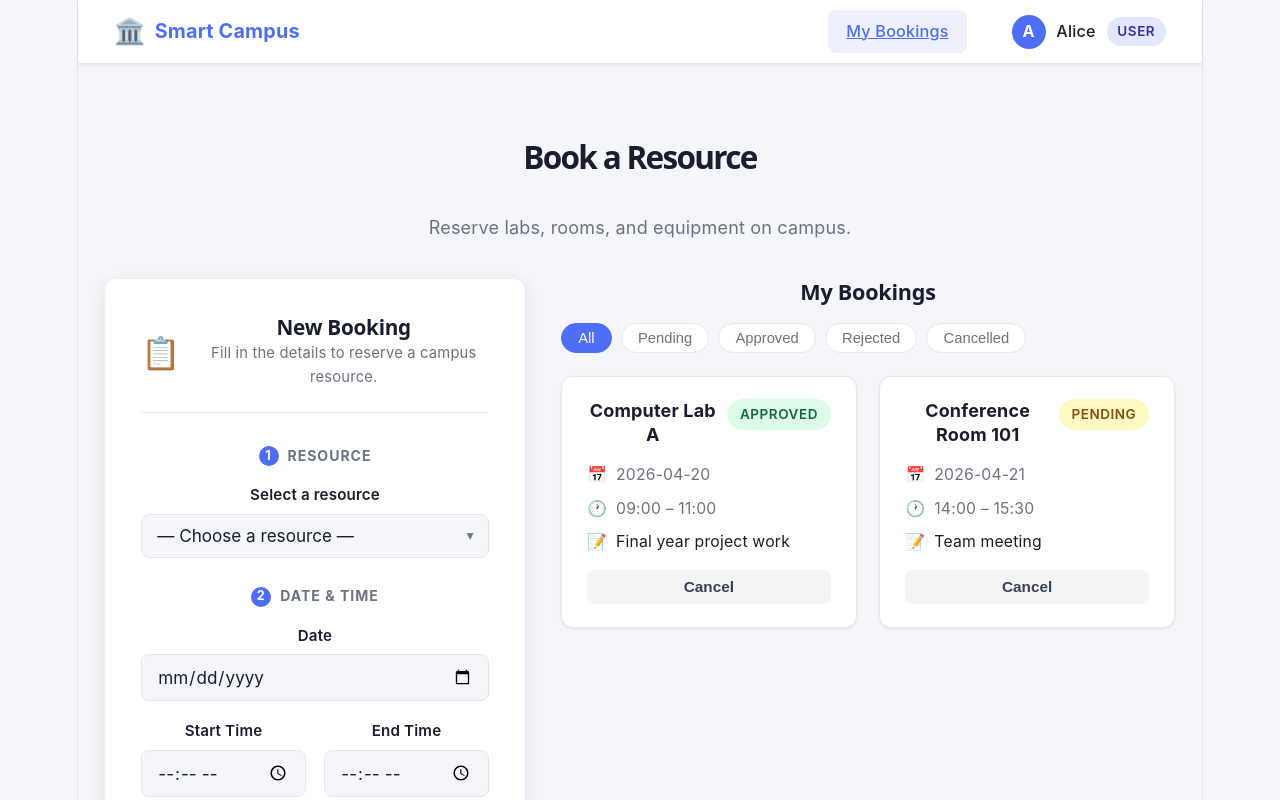
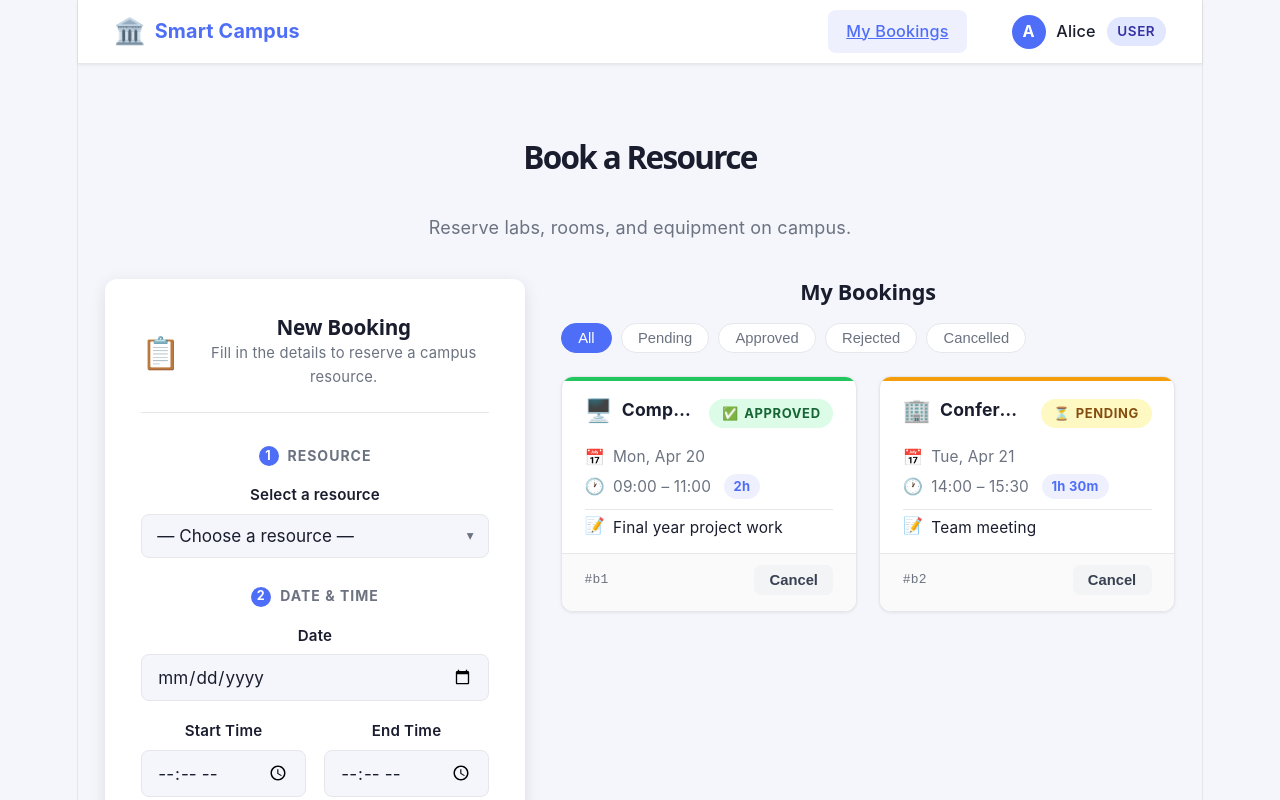
Before and after one commit to shashithh/PAF-Project, a React (Vite) app: page / in a window 1280 px wide. Shown: the top 800 px of the page. Built offline with nearby package versions, Linux system fonts and the light colour scheme.

Commit message:
Create BookingCard component layout

```diff
--- a/src/components/BookingCard.jsx
+++ b/src/components/BookingCard.jsx
@@ -1,60 +1,168 @@
-import React from 'react'
+import React, { useState } from 'react'
 import '../styles/card.css'
 
+/* ── Status config ─────────────────────────────────────────── */
 const STATUS_CONFIG = {
-  APPROVED:  { label: 'Approved',  className: 'status-approved'  },
-  PENDING:   { label: 'Pending',   className: 'status-pending'   },
-  REJECTED:  { label: 'Rejected',  className: 'status-rejected'  },
-  CANCELLED: { label: 'Cancelled', className: 'status-cancelled' },
+  APPROVED:  { label: 'Approved',  className: 'status-approved',  icon: '✅', accent: 'accent-approved'  },
+  PENDING:   { label: 'Pending',   className: 'status-pending',   icon: '⏳', accent: 'accent-pending'   },
+  REJECTED:  { label: 'Rejected',  className: 'status-rejected',  icon: '❌', accent: 'accent-rejected'  },
+  CANCELLED: { label: 'Cancelled', className: 'status-cancelled', icon: '🚫', accent: 'accent-cancelled' },
 }
 
+/* ── Resource icon map ─────────────────────────────────────── */
+const RESOURCE_ICONS = {
+  'Computer Lab A':      '🖥️',
+  'Computer Lab B':      '🖥️',
+  'Conference Room 101': '🏢',
+  'Physics Lab':         '🔬',
+  'Projector Kit #3':    '📽️',
+}
+
+/* ── Helpers ───────────────────────────────────────────────── */
+function formatDate(dateStr) {
+  if (!dateStr) return ''
+  return new Date(dateStr + 'T00:00:00').toLocaleDateString('en-US', {
+    weekday: 'short', month: 'short', day: 'numeric',
+  })
+}
+
+function calcDuration(start, end) {
+  if (!start || !end) return null
+  const [sh, sm] = start.split(':').map(Number)
+  const [eh, em] = end.split(':').map(Number)
+  const mins = (eh * 60 + em) - (sh * 60 + sm)
+  if (mins <= 0) return null
+  const h = Math.floor(mins / 60)
+  const m = mins % 60
+  if (h > 0 && m > 0) return `${h}h ${m}m`
+  if (h > 0) return `${h}h`
+  return `${m}m`
+}
+
+/* ── Component ─────────────────────────────────────────────── */
 function BookingCard({ booking, onCancel, onApprove, onReject, showAdminControls }) {
-  const { label, className } = STATUS_CONFIG[booking.status] || {}
+  const [confirmCancel, setConfirmCancel] = useState(false)
+
+  const config    = STATUS_CONFIG[booking.status] || {}
   const canCancel = booking.status === 'PENDING' || booking.status === 'APPROVED'
+  const duration  = calcDuration(booking.startTime, booking.endTime)
+  const resIcon   = RESOURCE_ICONS[booking.resourceName] ?? '📦'
+
+  const handleCancelClick = () => {
+    if (confirmCancel) {
+      onCancel(booking.id)
+    } else {
+      setConfirmCancel(true)
+    }
+  }
 
   return (
-    <div className="booking-card">
+    <article className={`booking-card ${config.accent ?? ''}`}>
+
+      {/* ── Accent bar (top border colour by status) ── */}
+      <div className="card-accent-bar" aria-hidden="true" />
+
+      {/* ── Header: resource name + status badge ── */}
       <div className="card-header">
+        <div className="card-resource-row">
+          <span className="card-resource-icon" aria-hidden="true">{resIcon}</span>
           <h3 className="card-resource">{booking.resourceName}</h3>
-        <span className={`status-badge ${className}`}>{label}</span>
+        </div>
+        <span className={`status-badge ${config.className}`} aria-label={`Status: ${config.label}`}>
+          <span aria-hidden="true">{config.icon}</span> {config.label}
+        </span>
       </div>
 
+      {/* ── Body: date, time, duration, purpose ── */}
       <div className="card-body">
+        <div className="card-meta">
+          {/* Date */}
           <div className="card-detail">
-          <span className="detail-icon">📅</span>
-          <span>{booking.date}</span>
+            <span className="detail-icon" aria-hidden="true">📅</span>
+            <span className="detail-text">{formatDate(booking.date)}</span>
           </div>
+
+          {/* Time + duration pill */}
           <div className="card-detail">
-          <span className="detail-icon">🕐</span>
-          <span>{booking.startTime} – {booking.endTime}</span>
-        </div>
-        <div className="card-detail">
-          <span className="detail-icon">📝</span>
-          <span className="card-purpose">{booking.purpose}</span>
+            <span className="detail-icon" aria-hidden="true">🕐</span>
+            <span className="detail-text">
+              {booking.startTime} – {booking.endTime}
+            </span>
+            {duration && (
+              <span className="duration-pill" aria-label={`Duration: ${duration}`}>
+                {duration}
+              </span>
+            )}
           </div>
         </div>
 
+        {/* Purpose */}
+        <div className="card-purpose-row">
+          <span className="detail-icon" aria-hidden="true">📝</span>
+          <p className="card-purpose">{booking.purpose}</p>
+        </div>
+      </div>
+
+      {/* ── Footer: booking ID + actions ── */}
+      <div className="card-footer">
+        <span className="card-id" aria-label={`Booking ID: ${booking.id}`}>
+          #{booking.id}
+        </span>
+
         <div className="card-actions">
-        {/* User cancel button */}
+          {/* ── User: cancel with confirm step ── */}
           {!showAdminControls && canCancel && (
-          <button className="btn-cancel" onClick={() => onCancel(booking.id)}>
+            confirmCancel ? (
+              <div className="confirm-row" role="group" aria-label="Confirm cancellation">
+                <span className="confirm-label">Cancel booking?</span>
+                <button
+                  className="btn-confirm-yes"
+                  onClick={handleCancelClick}
+                  aria-label="Yes, cancel this booking"
+                >
+                  Yes
+                </button>
+                <button
+                  className="btn-confirm-no"
+                  onClick={() => setConfirmCancel(false)}
+                  aria-label="No, keep this booking"
+                >
+                  No
+                </button>
+              </div>
+            ) : (
+              <button
+                className="btn-cancel"
+                onClick={handleCancelClick}
+                aria-label={`Cancel booking for ${booking.resourceName}`}
+              >
                 Cancel
               </button>
+            )
           )}
 
-        {/* Admin approve / reject buttons */}
+          {/* ── Admin: approve / reject ── */}
           {showAdminControls && booking.status === 'PENDING' && (
             <>
-            <button className="btn-approve" onClick={() => onApprove(booking.id)}>
-              Approve
+              <button
+                className="btn-approve"
+                onClick={() => onApprove(booking.id)}
+                aria-label={`Approve booking for ${booking.resourceName}`}
+              >
+                ✓ Approve
               </button>
-            <button className="btn-reject" onClick={() => onReject(booking.id)}>
-              Reject
+              <button
+                className="btn-reject"
+                onClick={() => onReject(booking.id)}
+                aria-label={`Reject booking for ${booking.resourceName}`}
+              >
+                ✕ Reject
               </button>
             </>
           )}
         </div>
       </div>
+    </article>
   )
 }
 
--- a/src/styles/card.css
+++ b/src/styles/card.css
@@ -1,4 +1,246 @@
-/* ── Filter bar ── */
+/* ══════════════════════════════════════
+   Booking Card
+   ══════════════════════════════════════ */
+
+/* ── Cards grid ── */
+.cards-grid {
+  display: grid;
+  grid-template-columns: repeat(auto-fill, minmax(290px, 1fr));
+  gap: 1.25rem;
+}
+
+/* ── Card shell ── */
+.booking-card {
+  position: relative;
+  background: var(--color-surface);
+  border-radius: var(--radius);
+  border: 1px solid var(--color-border);
+  box-shadow: var(--shadow-sm);
+  display: flex;
+  flex-direction: column;
+  overflow: hidden;                   /* clips the accent bar */
+  transition: transform var(--transition), box-shadow var(--transition);
+}
+
+.booking-card:hover {
+  transform: translateY(-3px);
+  box-shadow: var(--shadow-lg);
+}
+
+/* ── Accent bar (top edge, coloured by status) ── */
+.card-accent-bar {
+  height: 4px;
+  width: 100%;
+  flex-shrink: 0;
+}
+
+.accent-approved  .card-accent-bar { background: #22c55e; }
+.accent-pending   .card-accent-bar { background: #f59e0b; }
+.accent-rejected  .card-accent-bar { background: #ef4444; }
+.accent-cancelled .card-accent-bar { background: #d1d5db; }
+
+/* ── Header ── */
+.card-header {
+  display: flex;
+  align-items: flex-start;
+  justify-content: space-between;
+  gap: .75rem;
+  padding: 1rem 1.25rem .5rem;
+}
+
+.card-resource-row {
+  display: flex;
+  align-items: center;
+  gap: .5rem;
+  min-width: 0;                       /* allows text truncation */
+}
+
+.card-resource-icon {
+  font-size: 1.25rem;
+  flex-shrink: 0;
+  line-height: 1;
+}
+
+.card-resource {
+  font-size: .975rem;
+  font-weight: 700;
+  color: var(--color-text);
+  line-height: 1.3;
+  white-space: nowrap;
+  overflow: hidden;
+  text-overflow: ellipsis;
+}
+
+/* ── Status badge ── */
+.status-badge {
+  display: inline-flex;
+  align-items: center;
+  gap: .3rem;
+  padding: .25rem .7rem;
+  border-radius: 20px;
+  font-size: .72rem;
+  font-weight: 700;
+  text-transform: uppercase;
+  letter-spacing: .05em;
+  white-space: nowrap;
+  flex-shrink: 0;
+}
+
+.status-approved  { background: #dcfce7; color: #166534; }
+.status-pending   { background: #fef9c3; color: #854d0e; }
+.status-rejected  { background: #fee2e2; color: #991b1b; }
+.status-cancelled { background: #f3f4f6; color: #6b7280; }
+
+/* ── Body ── */
+.card-body {
+  display: flex;
+  flex-direction: column;
+  gap: .6rem;
+  padding: .5rem 1.25rem .75rem;
+  flex: 1;
+}
+
+.card-meta {
+  display: flex;
+  flex-direction: column;
+  gap: .35rem;
+}
+
+.card-detail {
+  display: flex;
+  align-items: center;
+  gap: .45rem;
+  font-size: .855rem;
+  color: var(--color-muted);
+}
+
+.detail-icon {
+  flex-shrink: 0;
+  font-size: .9rem;
+  line-height: 1;
+}
+
+.detail-text {
+  line-height: 1.4;
+}
+
+/* ── Duration pill ── */
+.duration-pill {
+  margin-left: .25rem;
+  background: #eef1fd;
+  color: var(--color-primary);
+  border-radius: 20px;
+  padding: .1rem .55rem;
+  font-size: .72rem;
+  font-weight: 700;
+  letter-spacing: .02em;
+  flex-shrink: 0;
+}
+
+/* ── Purpose ── */
+.card-purpose-row {
+  display: flex;
+  align-items: flex-start;
+  gap: .45rem;
+  padding-top: .35rem;
+  border-top: 1px solid var(--color-border);
+}
+
+.card-purpose {
+  font-size: .855rem;
+  color: var(--color-text);
+  line-height: 1.45;
+  /* clamp to 2 lines */
+  display: -webkit-box;
+  -webkit-line-clamp: 2;
+  -webkit-box-orient: vertical;
+  overflow: hidden;
+}
+
+/* ── Footer ── */
+.card-footer {
+  display: flex;
+  align-items: center;
+  justify-content: space-between;
+  gap: .5rem;
+  padding: .65rem 1.25rem .9rem;
+  border-top: 1px solid var(--color-border);
+  background: #fafafa;
+}
+
+.card-id {
+  font-size: .72rem;
+  color: var(--color-muted);
+  font-family: 'Courier New', monospace;
+  letter-spacing: .02em;
+}
+
+/* ── Action buttons ── */
+.card-actions {
+  display: flex;
+  gap: .5rem;
+  align-items: center;
+}
+
+.btn-cancel,
+.btn-approve,
+.btn-reject {
+  padding: .38rem .85rem;
+  border: none;
+  border-radius: 7px;
+  font-size: .82rem;
+  font-weight: 600;
+  cursor: pointer;
+  transition: opacity var(--transition), transform var(--transition), box-shadow var(--transition);
+  white-space: nowrap;
+}
+
+.btn-cancel:hover,
+.btn-approve:hover,
+.btn-reject:hover {
+  opacity: .88;
+  transform: translateY(-1px);
+  box-shadow: var(--shadow-sm);
+}
+
+.btn-cancel  { background: #f3f4f6; color: #374151; }
+.btn-approve { background: #dcfce7; color: #166534; }
+.btn-reject  { background: #fee2e2; color: #991b1b; }
+
+/* ── Cancel confirm row ── */
+.confirm-row {
+  display: flex;
+  align-items: center;
+  gap: .4rem;
+  animation: fadeIn .15s ease;
+}
+
+.confirm-label {
+  font-size: .78rem;
+  color: var(--color-muted);
+  white-space: nowrap;
+}
+
+.btn-confirm-yes,
+.btn-confirm-no {
+  padding: .3rem .65rem;
+  border: none;
+  border-radius: 6px;
+  font-size: .78rem;
+  font-weight: 700;
+  cursor: pointer;
+  transition: opacity var(--transition);
+}
+
+.btn-confirm-yes { background: #fee2e2; color: #991b1b; }
+.btn-confirm-no  { background: #f3f4f6; color: #374151; }
+
+.btn-confirm-yes:hover,
+.btn-confirm-no:hover { opacity: .8; }
+
+/* ══════════════════════════════════════
+   Filter bar  (used by BookingList)
+   ══════════════════════════════════════ */
 .filter-bar {
   display: flex;
   gap: .5rem;
@@ -29,116 +271,9 @@
   color: #fff !important;
 }
 
-/* ── Cards grid ── */
-.cards-grid {
-  display: grid;
-  grid-template-columns: repeat(auto-fill, minmax(280px, 1fr));
-  gap: 1.25rem;
-}
-
-/* ── Booking Card ── */
-.booking-card {
-  background: var(--color-surface);
-  border-radius: var(--radius);
-  padding: 1.25rem 1.4rem;
-  box-shadow: var(--shadow-sm);
-  border: 1px solid var(--color-border);
-  display: flex;
-  flex-direction: column;
-  gap: .9rem;
-  transition: transform var(--transition), box-shadow var(--transition);
-}
-
-.booking-card:hover {
-  transform: translateY(-4px);
-  box-shadow: var(--shadow-lg);
-}
-
-.card-header {
-  display: flex;
-  align-items: flex-start;
-  justify-content: space-between;
-  gap: .5rem;
-}
-
-.card-resource {
-  font-size: 1rem;
-  font-weight: 700;
-  color: var(--color-text);
-  line-height: 1.3;
-}
-
-/* ── Status badges ── */
-.status-badge {
-  padding: .25rem .7rem;
-  border-radius: 20px;
-  font-size: .75rem;
-  font-weight: 600;
-  text-transform: uppercase;
-  letter-spacing: .04em;
-  white-space: nowrap;
-  flex-shrink: 0;
-}
-
-.status-approved  { background: #dcfce7; color: #166534; }
-.status-pending   { background: #fef9c3; color: #854d0e; }
-.status-rejected  { background: #fee2e2; color: #991b1b; }
-.status-cancelled { background: #f3f4f6; color: #6b7280; }
-
-/* ── Card body ── */
-.card-body {
-  display: flex;
-  flex-direction: column;
-  gap: .45rem;
-}
-
-.card-detail {
-  display: flex;
-  align-items: flex-start;
-  gap: .5rem;
-  font-size: .875rem;
-  color: var(--color-muted);
-}
-
-.detail-icon { flex-shrink: 0; }
-
-.card-purpose {
-  color: var(--color-text);
-  font-size: .875rem;
-}
-
-/* ── Card actions ── */
-.card-actions {
-  display: flex;
-  gap: .6rem;
-  margin-top: auto;
-}
-
-.btn-cancel,
-.btn-approve,
-.btn-reject {
-  flex: 1;
-  padding: .45rem .75rem;
-  border: none;
-  border-radius: 8px;
-  font-size: .85rem;
-  font-weight: 600;
-  cursor: pointer;
-  transition: opacity var(--transition), transform var(--transition);
-}
-
-.btn-cancel:hover,
-.btn-approve:hover,
-.btn-reject:hover {
-  opacity: .85;
-  transform: translateY(-1px);
-}
-
-.btn-cancel  { background: #f3f4f6; color: #374151; }
-.btn-approve { background: #dcfce7; color: #166534; }
-.btn-reject  { background: #fee2e2; color: #991b1b; }
-
-/* ── Admin stats ── */
+/* ══════════════════════════════════════
+   Admin stats  (used by AdminPage)
+   ══════════════════════════════════════ */
 .admin-stats {
   display: flex;
   gap: 1rem;
@@ -171,3 +306,22 @@
   text-transform: uppercase;
   letter-spacing: .05em;
 }
+
+/* ── Empty state ── */
+.empty-state {
+  text-align: center;
+  padding: 3rem 1rem;
+  color: var(--color-muted);
+}
+
+.empty-icon {
+  font-size: 2.5rem;
+  display: block;
+  margin-bottom: .75rem;
+}
+
+/* ── Animations ── */
+@keyframes fadeIn {
+  from { opacity: 0; transform: translateY(-3px); }
+  to   { opacity: 1; transform: translateY(0); }
+}
```
Lines whose indentation alone changed are shown as unchanged.
